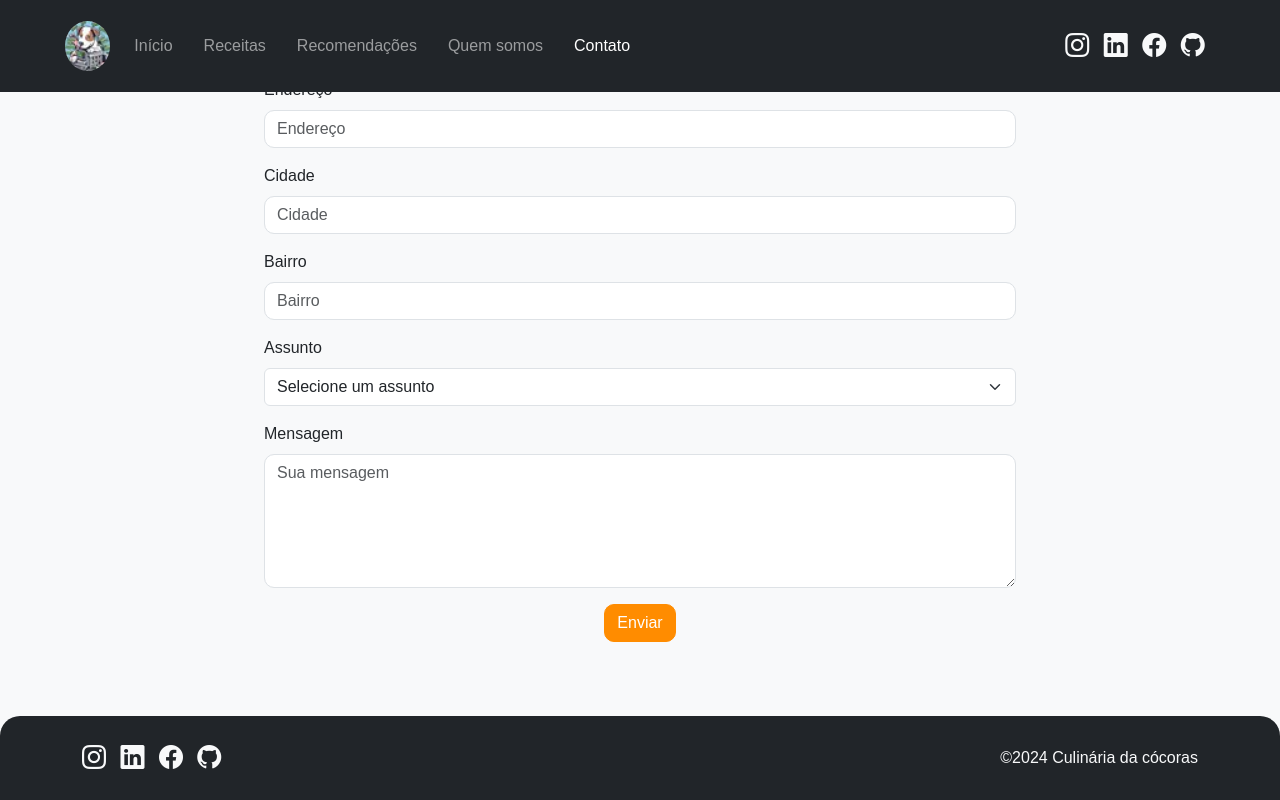
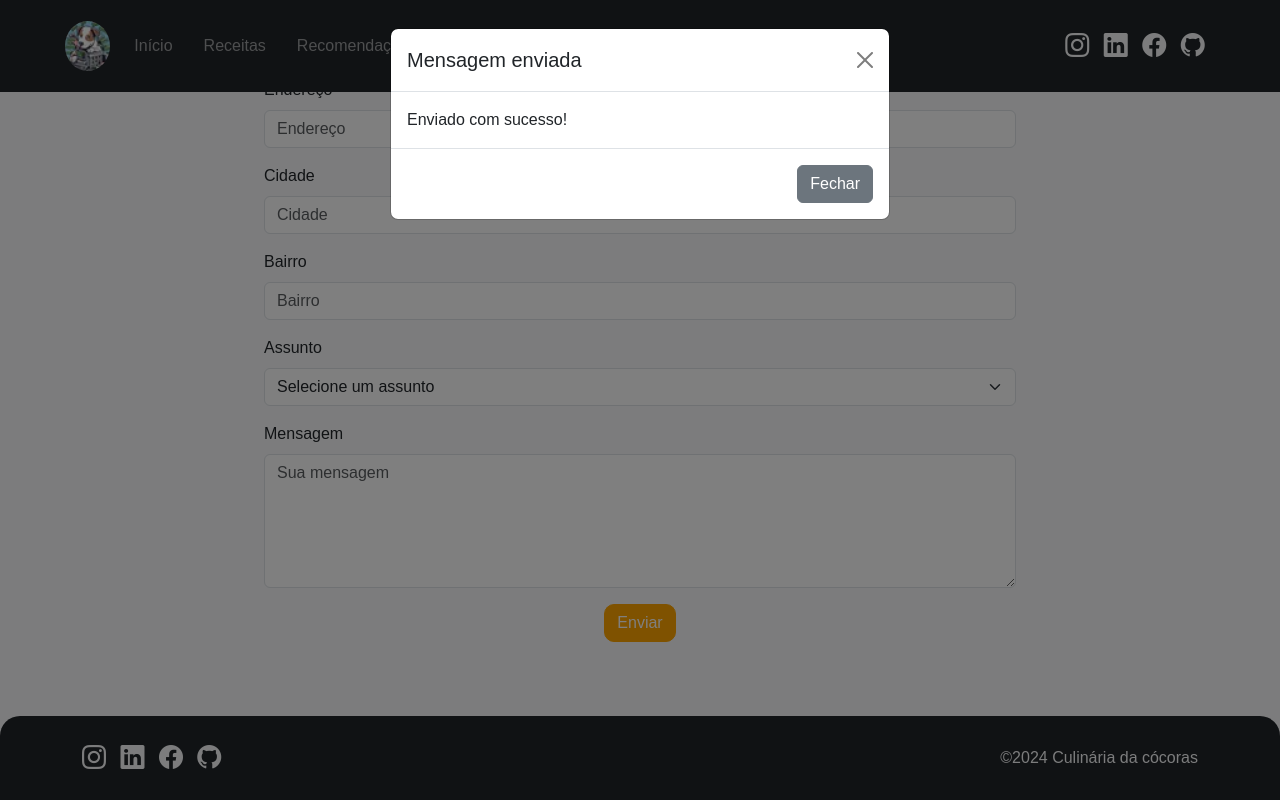
Before and after one commit to miguelzuchi/Blog-Culinario, a plain HTML site: page Contato.html in a window 1280 px wide. Both pictures are taken after a click on the button "Enviar". Shown: the part 402-1202 px from the top of the page. Drawn offline with nearby package versions, Linux system fonts and the light colour scheme.

Commit message:
Adicionando modal no form

```diff
--- a/Contato.html
+++ b/Contato.html
@@ -12,6 +12,7 @@
     <script src="https://code.jquery.com/jquery-3.4.1.min.js"></script>
     <script src="att.js/retornocep.js"></script>
     <link rel="shortcut icon" href="assets/images/cocoras.jpg" type="image/x-icon">
+
     <style>
         .contato {
             padding: 50px 0;
@@ -21,18 +22,13 @@
             margin-bottom: 20px;
         }
 
-        .form-control,
         .btn-primary {
             border-radius: 10px;
         }
 
-        .form-control:focus {
-            box-shadow: none;
-        }
-
         .btn-primary {
-            background-color: #ff8c00;
-            border-color: #ff8c00;
+            background-color: orange;
+            border-color: orange;
             transition: background-color 0.3s, border-color 0.3s;
         }
 
@@ -70,10 +66,14 @@
                     </li>
                 </ul>
                 <span class="navbar-text">
-                    <a href="https://www.instagram.com/miguelzuchi/" target="_blank"><i class="bi bi-instagram fs-4" style="margin-right: 10px;"></i></a>
-                    <a href="https://www.linkedin.com/in/miguel-zuchi-jorge-b474b41a9" target="_blank"><i class="bi bi-linkedin fs-4" style="margin-right: 10px;"></i></a>
-                    <a href="https://www.facebook.com/miguel.jorgee" target="_blank"><i class="bi bi-facebook fs-4" style="margin-right: 10px;"></i></a>
-                    <a href="https://github.com/miguelzuchi" target="_blank"><i class="bi bi-github fs-4" style="margin-right: 10px;"></i></a>
+                    <a href="https://www.instagram.com/miguelzuchi/" target="_blank"><i class="bi bi-instagram fs-4"
+                            style="margin-right: 10px;"></i></a>
+                    <a href="https://www.linkedin.com/in/miguel-zuchi-jorge-b474b41a9" target="_blank"><i
+                            class="bi bi-linkedin fs-4" style="margin-right: 10px;"></i></a>
+                    <a href="https://www.facebook.com/miguel.jorgee" target="_blank"><i class="bi bi-facebook fs-4"
+                            style="margin-right: 10px;"></i></a>
+                    <a href="https://github.com/miguelzuchi" target="_blank"><i class="bi bi-github fs-4"
+                            style="margin-right: 10px;"></i></a>
                 </span>
             </div>
         </div>
@@ -100,7 +100,8 @@
                     </div>
                     <div class="mb-3">
                         <label for="endereco" class="form-label">Endereço</label>
-                        <input type="text" class="form-control" name="endereco" id="endereco" placeholder="Endereço" required>
+                        <input type="text" class="form-control" name="endereco" id="endereco" placeholder="Endereço"
+                            required>
                     </div>
                     <div class="mb-3">
                         <label for="cidade" class="form-label">Cidade</label>
@@ -133,15 +134,37 @@
         </div>
     </div>
 
+    <!--modal-->
+    <div class="modal fade" id="modal" tabindex="-1" aria-labelledby="modalEnviado" aria-hidden="true">
+        <div class="modal-dialog">
+            <div class="modal-content">
+                <div class="modal-header">
+                    <h5 class="modal-title" id="modalEnviado">Mensagem enviada</h5>
+                    <button type="button" class="btn-close" data-bs-dismiss="modal" aria-label="Close"></button>
+                </div>
+                <div class="modal-body">
+                    Enviado com sucesso!
+                </div>
+                <div class="modal-footer">
+                    <button type="button" class="btn btn-secondary" data-bs-dismiss="modal">Fechar</button>
+                </div>
+            </div>
+        </div>
+    </div>
+
     <!--rodapé-->
     <footer class="bg-dark text-light py-4 mt-4">
         <div class="container">
             <div class="row align-items-center">
                 <div class="col-md-6">
-                    <a href="https://www.instagram.com/miguelzuchi/" target="_blank"><i style="margin-right: 10px;" class="bi bi-instagram fs-4"></i></a>
-                    <a href="https://www.linkedin.com/in/miguel-zuchi-jorge-b474b41a9" target="_blank"><i style="margin-right: 10px;" class="bi bi-linkedin fs-4"></i></a>
-                    <a href="https://www.facebook.com/miguel.jorgee" target="_blank"><i style="margin-right: 10px;" class="bi bi-facebook fs-4"></i></a>
-                    <a href="https://github.com/miguelzuchi" target="_blank"><i class="bi bi-github fs-4" style="margin-right: 10px;"></i></a>
+                    <a href="https://www.instagram.com/miguelzuchi/" target="_blank"><i style="margin-right: 10px;"
+                            class="bi bi-instagram fs-4"></i></a>
+                    <a href="https://www.linkedin.com/in/miguel-zuchi-jorge-b474b41a9" target="_blank"><i
+                            style="margin-right: 10px;" class="bi bi-linkedin fs-4"></i></a>
+                    <a href="https://www.facebook.com/miguel.jorgee" target="_blank"><i style="margin-right: 10px;"
+                            class="bi bi-facebook fs-4"></i></a>
+                    <a href="https://github.com/miguelzuchi" target="_blank"><i class="bi bi-github fs-4"
+                            style="margin-right: 10px;"></i></a>
                 </div>
                 <div class="col-md-6 text-md-end">
                     <p class="mb-0">&copy;2024 Culinária da cócoras</p>
@@ -151,11 +174,11 @@
     </footer>
 
     <script src="https://cdn.jsdelivr.net/npm/bootstrap@5.3.3/dist/js/bootstrap.bundle.min.js"
-        integrity="sha384-YvpcrYf0tY3lHB60NNkmXc5s9fDVZLESaAA55NDzOxhy9GkcIdslK1eN7N6jIeHz"
-        crossorigin="anonymous"></script>
+        integrity="sha384-YvpcrYf0tY3lHB60NNkmXc5s9fDVZLESaAA55NDzOxhy9GkcIdslK1eN7N6jIeHz" crossorigin="anonymous"></script>
     <script>
         document.getElementById('botao').addEventListener('click', function () {
-            alert('Formulároi enviado com sucesso!');
+            var testeModal = new bootstrap.Modal(document.getElementById('modal'));
+            testeModal.show();
         });
     </script>
 </body>
```
